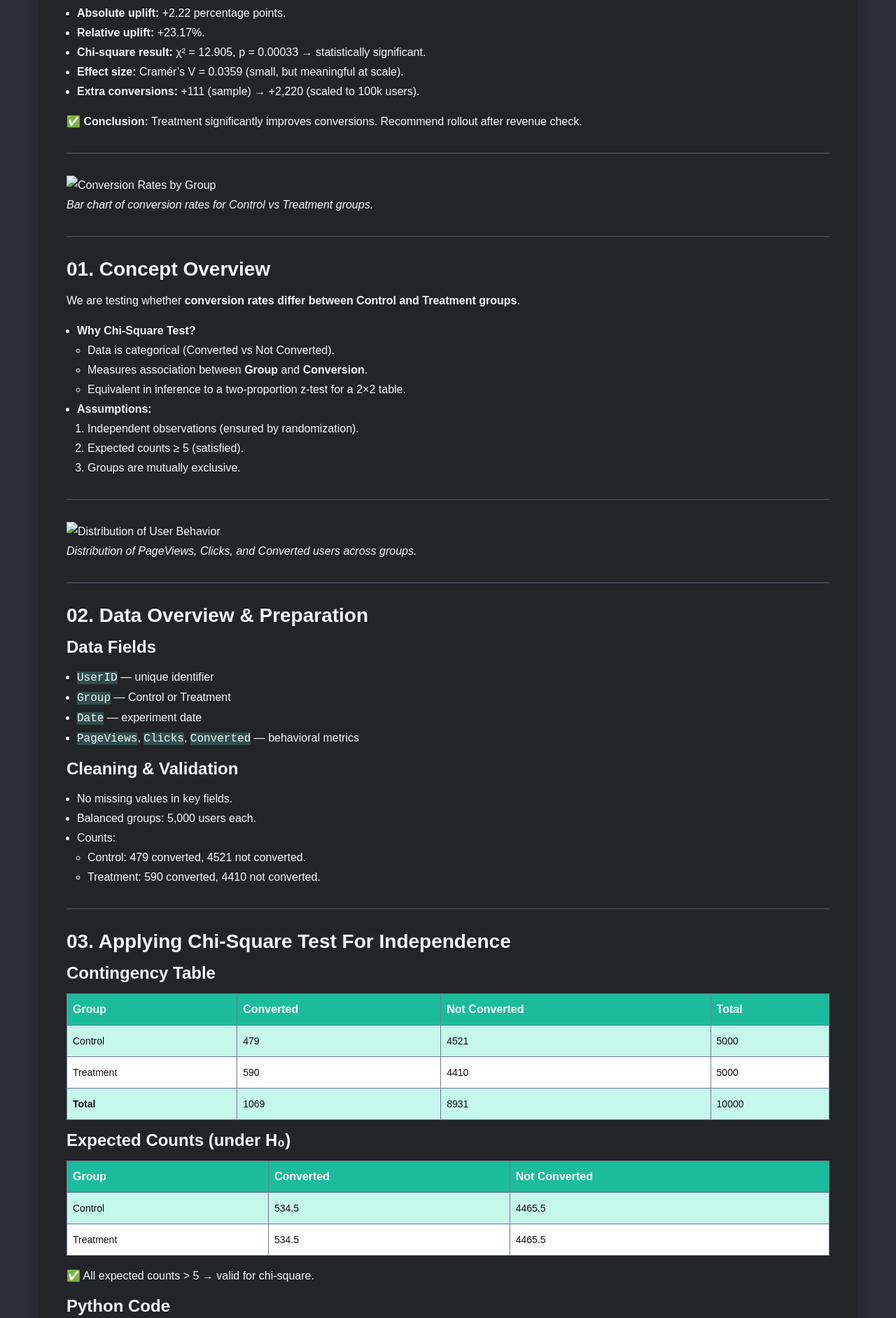
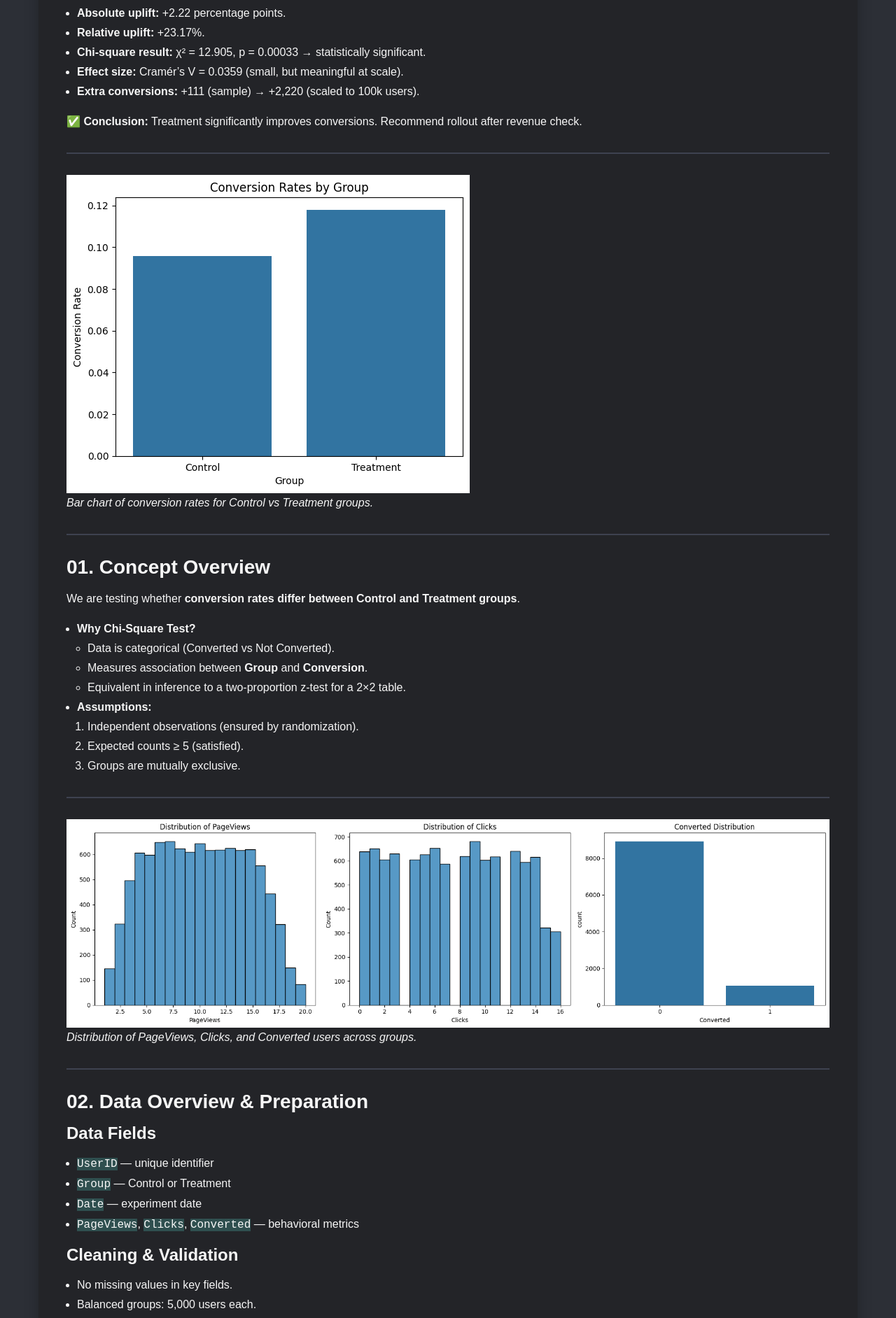
Before and after one commit to BaberFaisal/Faisal_Baber.github.io, a Jekyll site: the page built from _posts/2025-08-25-AB _Test_ Analysis_ for_ Website _Feature.md, in a window 1280 px wide. Shown: the part 2330-4214 px from the top of the page at 70% size. Built offline with Jekyll 4.4.1, drawn with Linux system fonts in a browser that asks for light colours; nearby versions of some CDN libraries; some web fonts are replaced.

Commit message:
2025-08-25-AB _Test_ Analysis_ for_ Website _Feature.md

```diff
--- a/_posts/2025-08-25-AB _Test_ Analysis_ for_ Website _Feature.md
+++ b/_posts/2025-08-25-AB _Test_ Analysis_ for_ Website _Feature.md
@@ -56,7 +56,7 @@ We use statistical techniques — including the **Chi-Square Test for Independen
 
 ---
 
-![Conversion Rates by Group](/posts/ab-test/conversion_rates.png)
+![Conversion Rates by Group](/img/posts/conversion_rates.png)
 *Bar chart of conversion rates for Control vs Treatment groups.*
 
 ---
@@ -77,7 +77,7 @@ We are testing whether **conversion rates differ between Control and Treatment g
 
 ---
 
-![Distribution of User Behavior](/posts/ab-test/distributions.png)
+![Distribution of User Behavior](/img/posts/distributions.png)
 *Distribution of PageViews, Clicks, and Converted users across groups.*
 
 ---
@@ -141,7 +141,7 @@ print("Cramer's V:", cramers_v)
 
 ---
 
-![Chi-Square Test Visual](/posts/ab-test/chi_square.png)
+![Chi-Square Test Visual](/img/posts/chi_square.png)
 *Visualization of observed vs expected conversion counts.*
 
 ---
@@ -169,7 +169,7 @@ print("Cramer's V:", cramers_v)
 
 ---
 
-![Confidence Interval of Uplift](/posts/ab-test/confidence_interval.png)
+![Confidence Interval of Uplift](/img/posts/confidence_interval.png)
 *95% confidence interval for conversion rate uplift.*
 
 ---
@@ -195,7 +195,7 @@ print("Cramer's V:", cramers_v)
 
 ---
 
-![Power Analysis Curve](/posts/ab-test/power_curve.png)
+![Power Analysis Curve](/img/posts/power_curve.png)
 *Statistical power curve showing effect size vs detection probability.*
 
 ---
```
